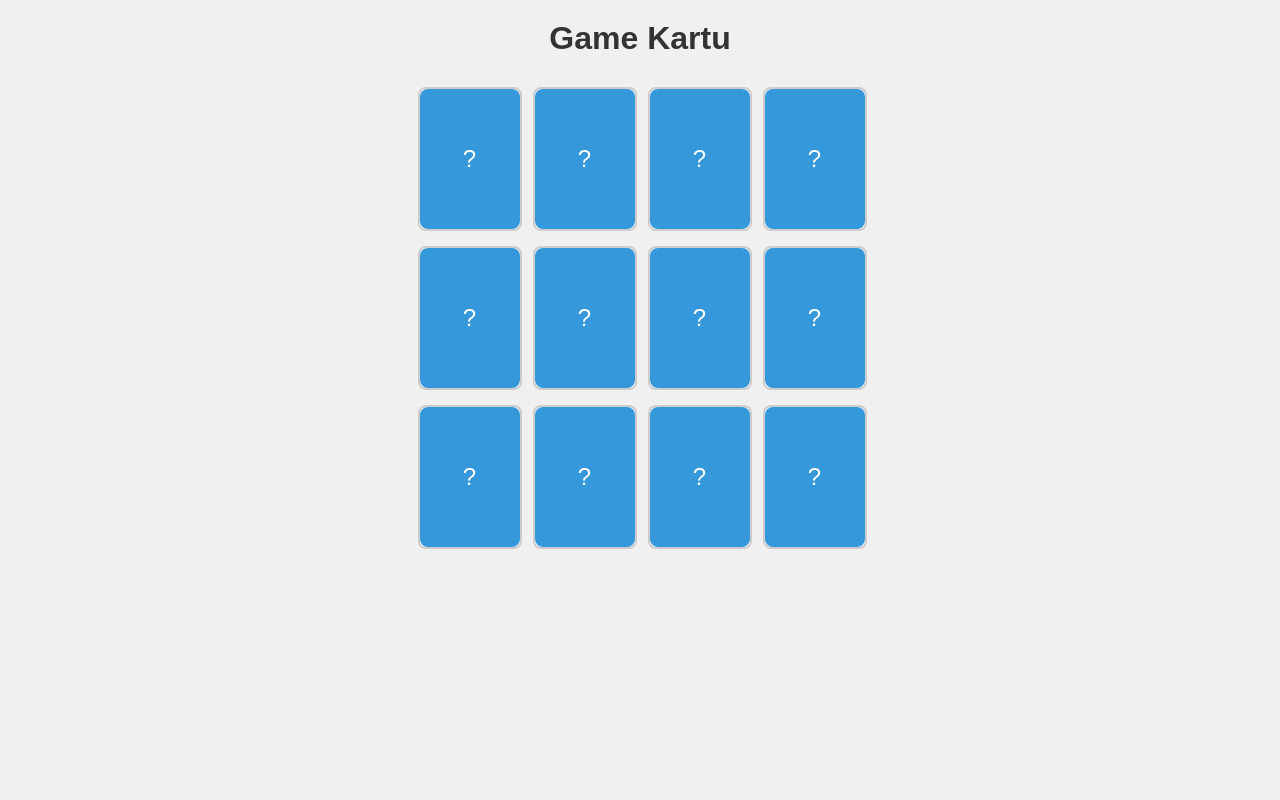
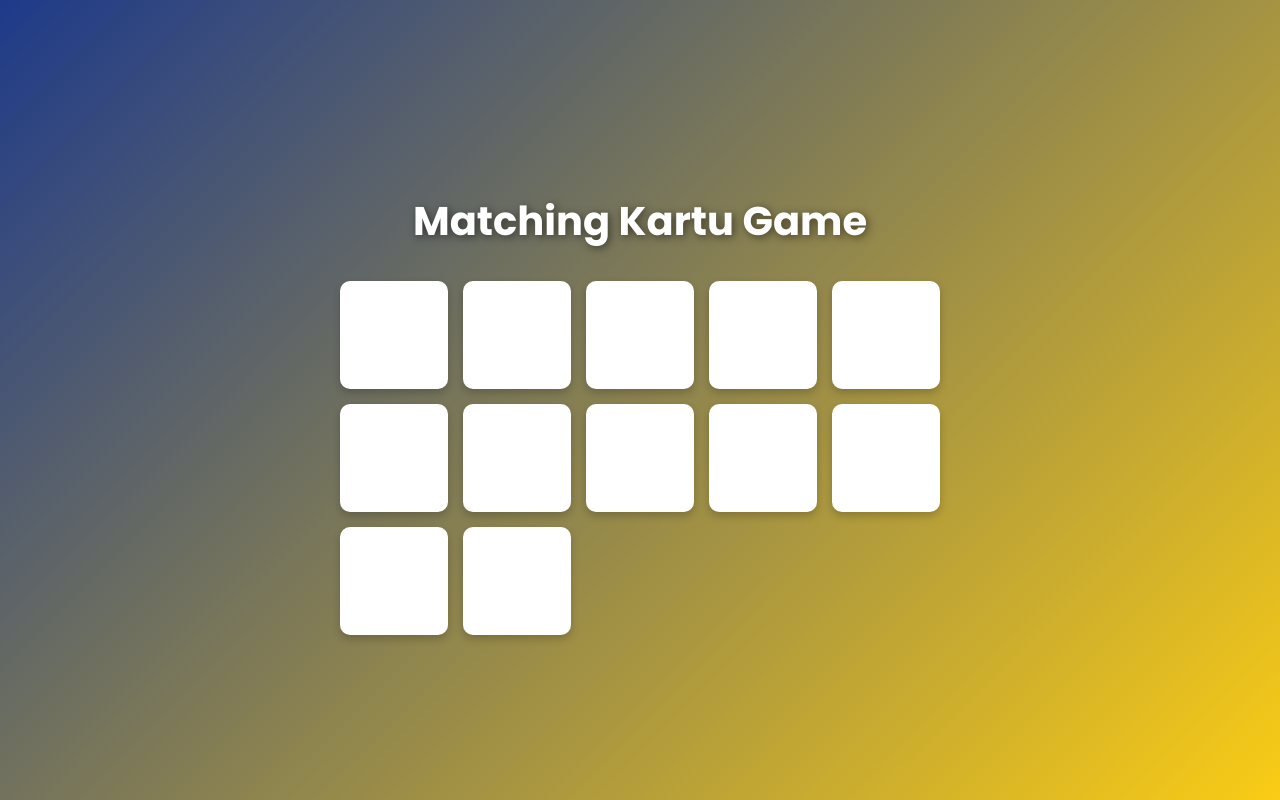
Before and after one commit to mohdsah/game-kartu-sederhana, a plain HTML site: page index.html in a window 1280 px wide. Drawn offline with Linux system fonts and the light colour scheme.

Commit message:
Add files via upload

```diff
--- a/index.html
+++ b/index.html
@@ -1,16 +1,41 @@
 <!DOCTYPE html>
-<html lang="id">
+<html lang="en">
 <head>
-  <meta charset="UTF-8">
-  <meta name="viewport" content="width=device-width, initial-scale=1">
-  <title>Game Kartu</title>
-  <link rel="stylesheet" href="style.css">
+    <meta charset="UTF-8">
+    <meta name="viewport" content="width=device-width, initial-scale=1.0">
+    <title>Matching Game</title>
+    <link rel="stylesheet" href="style.css">
+    <link href="https://fonts.googleapis.com/css2?family=Poppins:wght@400;700&display=swap" rel="stylesheet">
+    <style>
+        body {
+            margin: 0;
+            font-family: 'Poppins', sans-serif;
+            background: linear-gradient(135deg, #1e3a8a, #facc15);
+            display: flex;
+            flex-direction: column;
+            align-items: center;
+            justify-content: center;
+            min-height: 100vh;
+        }
+        .title {
+            color: white;
+            text-shadow: 2px 2px 8px rgba(0,0,0,0.5);
+            margin-bottom: 30px;
+            font-size: 2.5rem;
+        }
+        .game-board {
+            display: grid;
+            grid-template-columns: repeat(auto-fill, minmax(100px, 1fr));
+            gap: 15px;
+            width: 90%;
+            max-width: 600px;
+        }
+    </style>
 </head>
 <body>
+    <h1 class="title">Matching Kartu Game</h1>
+    <div class="game-board" id="game-board"></div>
 
-  <h1>Game Kartu</h1>
-  <div id="game-board"></div>
-
-  <script src="script.js"></script>
+    <script src="script.js"></script>
 </body>
 </html>
--- a/script.js
+++ b/script.js
@@ -1,64 +1,75 @@
+// script.js
+
 const cardsArray = [
-  { name: 'kartu1', img: 'assets/kartu1.png' },
-  { name: 'kartu2', img: 'assets/kartu2.png' },
-  { name: 'kartu3', img: 'assets/kartu3.png' },
-  { name: 'kartu4', img: 'assets/kartu4.png' },
-  { name: 'kartu5', img: 'assets/kartu5.png' },
-  { name: 'kartu6', img: 'assets/kartu6.png' }
+    'kartu1.png', 'kartu2.jpeg', 'kartu3.png', 'kartu4.png', 'kartu5.jpg', 'kartu6.jpg',
+    'kartu1.png', 'kartu2.jpeg', 'kartu3.png', 'kartu4.png', 'kartu5.jpg', 'kartu6.jpg'
 ];
 
-let gameCards = [...cardsArray, ...cardsArray];
-
-gameCards.sort(() => 0.5 - Math.random());
+// Shuffle cards
+cardsArray.sort(() => 0.5 - Math.random());
 
 const gameBoard = document.getElementById('game-board');
+
 let firstCard = null;
 let secondCard = null;
 let lockBoard = false;
 
-gameCards.forEach(card => {
-  const cardElement = document.createElement('div');
-  cardElement.classList.add('card');
+// Create cards
+cardsArray.forEach(imgName => {
+    const card = document.createElement('div');
+    card.classList.add('card');
 
-  cardElement.innerHTML = `
-    <div class="card-inner">
-      <div class="card-front">?</div>
-      <div class="card-back">
-        <img src="${card.img}" alt="${card.name}" style="width: 100%; height: 100%; object-fit: cover;">
-      </div>
-    </div>
-  `;
+    const img = document.createElement('img');
+    img.src = `assets/${imgName}`;
 
-  cardElement.addEventListener('click', () => flipCard(cardElement, card));
-  gameBoard.appendChild(cardElement);
+    card.appendChild(img);
+    card.addEventListener('click', flipCard);
+
+    gameBoard.appendChild(card);
 });
 
-function flipCard(cardElement, cardData) {
-  if (lockBoard) return;
-  if (cardElement.classList.contains('flipped')) return;
+function flipCard() {
+    if (lockBoard || this.classList.contains('flipped')) return;
 
-  cardElement.classList.add('flipped');
+    this.classList.add('flipped');
 
-  if (!firstCard) {
-    firstCard = { element: cardElement, data: cardData };
-  } else {
-    secondCard = { element: cardElement, data: cardData };
-    checkMatch();
-  }
+    if (!firstCard) {
+        firstCard = this;
+        return;
+    }
+
+    secondCard = this;
+    checkForMatch();
 }
 
-function checkMatch() {
-  if (firstCard.data.name === secondCard.data.name) {
-    firstCard = null;
-    secondCard = null;
-  } else {
+function checkForMatch() {
+    const isMatch = firstCard.querySelector('img').src === secondCard.querySelector('img').src;
+
+    if (isMatch) {
+        disableCards();
+    } else {
+        unflipCards();
+    }
+}
+
+function disableCards() {
+    firstCard.removeEventListener('click', flipCard);
+    secondCard.removeEventListener('click', flipCard);
+
+    resetBoard();
+}
+
+function unflipCards() {
     lockBoard = true;
+
     setTimeout(() => {
-      firstCard.element.classList.remove('flipped');
-      secondCard.element.classList.remove('flipped');
-      firstCard = null;
-      secondCard = null;
-      lockBoard = false;
+        firstCard.classList.remove('flipped');
+        secondCard.classList.remove('flipped');
+
+        resetBoard();
     }, 1000);
-  }
 }
+
+function resetBoard() {
+    [firstCard, secondCard, lockBoard] = [null, null, false];
+}
--- a/style.css
+++ b/style.css
@@ -1,65 +1,30 @@
-body {
-  font-family: Arial, sans-serif;
-  text-align: center;
-  background-color: #f0f0f0;
+/* style.css */
+
+.card {
+    position: relative;
+    width: 100%;
+    padding-top: 100%; /* Square */
+    background-color: #ffffff;
+    border-radius: 10px;
+    box-shadow: 0 4px 8px rgba(0,0,0,0.2);
+    overflow: hidden;
+    cursor: pointer;
+    transition: transform 0.3s;
 }
 
-h1 {
-  margin-top: 20px;
-  color: #333;
+.card:hover {
+    transform: scale(1.05);
 }
 
-#game-board {
-  display: grid;
-  grid-template-columns: repeat(4, 100px);
-  grid-gap: 15px;
-  justify-content: center;
-  margin-top: 30px;
+.card img {
+    position: absolute;
+    width: 100%;
+    height: 100%;
+    object-fit: cover;
+    border-radius: 10px;
+    display: none;
 }
 
-.card {
-  width: 100px;
-  height: 140px;
-  background-color: #ffffff;
-  border: 2px solid #ccc;
-  border-radius: 8px;
-  cursor: pointer;
-  position: relative;
-  perspective: 1000px;
+.card.flipped img {
+    display: block;
 }
-
-.card-inner {
-  width: 100%;
-  height: 100%;
-  transition: transform 0.6s;
-  transform-style: preserve-3d;
-  position: relative;
-}
-
-.card.flipped .card-inner {
-  transform: rotateY(180deg);
-}
-
-.card-front, .card-back {
-  width: 100%;
-  height: 100%;
-  backface-visibility: hidden;
-  position: absolute;
-  top: 0;
-  left: 0;
-  border-radius: 8px;
-}
-
-.card-front {
-  background: #3498db;
-  display: flex;
-  align-items: center;
-  justify-content: center;
-  color: white;
-  font-size: 24px;
-}
-
-.card-back {
-  transform: rotateY(180deg);
-  background: #ecf0f1;
-}
```
